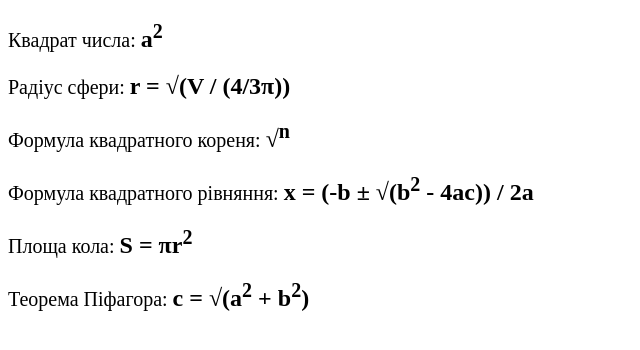
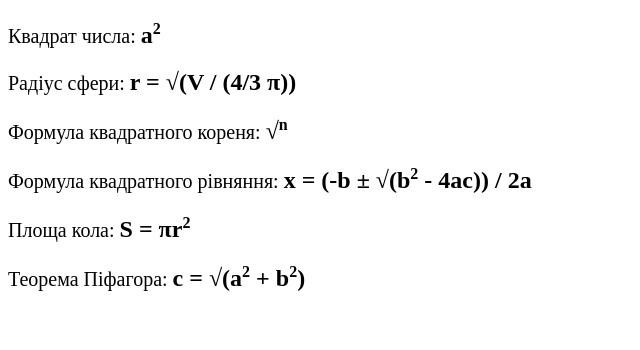
Before and after one commit to Valentina-K/html-css, a plain HTML site: page homeworks/hw1/task1-2/index.html in a window 1280 px wide. Shown: the whole page, without its empty margins (0-640 px from the left). Drawn offline with Linux system fonts and the light colour scheme.

Commit message:
fix task1-1, task1-2, task1-3

```diff
--- a/homeworks/hw1/task1-2/index.html
+++ b/homeworks/hw1/task1-2/index.html
@@ -11,14 +11,14 @@
 <body>
 <p>Квадрат числа: <b>a<sup>2</sup></b></p>
 
-<p>Радіус сфери: <b>r = √(V / (4/3π))</b></p>
+<p>Радіус сфери: <b>r = &#8730;(V / (4/3 &#960;))</b></p>
 
-<p>Формула квадратного кореня: <b>√<sup>n</sup></b></p>
+<p>Формула квадратного кореня: <b>&#8730;<sup>n</sup></b></p>
 
-<p>Формула квадратного рівняння: <b>x = (-b ± √(b<sup>2</sup> - 4ac)) / 2a</b></p>
+<p>Формула квадратного рівняння: <b>x = (-b  &#177; &#8730;(b<sup>2</sup> - 4ac)) / 2a</b></p>
 
-<p>Площа кола: <b>S = πr<sup>2</sup></b></p>
+<p>Площа кола: <b>S = &#960;r<sup>2</sup></b></p>
 
-<p>Теорема Піфагора: <b>c = √(a<sup>2</sup> + b<sup>2</sup>)</b></p>
+<p>Теорема Піфагора: <b>c = &#8730;(a<sup>2</sup> + b<sup>2</sup>)</b></p>
 </body>
 </html>
--- a/homeworks/hw1/task1-2/style.css
+++ b/homeworks/hw1/task1-2/style.css
@@ -5,3 +5,7 @@ p{
 p > b{
     font-size: 24px;
 }
+
+sup{
+    font-size: 16px;
+}
--- a/homeworks/hw1/task1-3/style.css
+++ b/homeworks/hw1/task1-3/style.css
@@ -1,12 +1,11 @@
 body{
     background-image: url('https://images.unsplash.com/photo-1502691876148-a84978e59af8?ixlib=rb-4.0.3&ixid=MnwxMjA3fDB8MHxwaG90by1wYWdlfHx8fGVufDB8fHx8&auto=format&fit=crop&w=2070&q=80');
-    background-position: center;
-    background-repeat: no-repeat;
     background-size: cover;
 }
 
 h1, p{
     background-color: rgba(247, 240, 237, 0.9);
     width: 60%;
-    margin: 40px;
+    margin: 40px auto auto 100px;
+    padding: 20px;
 }
```
Also changed, not shown: homeworks/hw1/task1-1/index.html (+7 -6 lines), homeworks/hw1/task1-3/index.html (+3 -2 lines).
